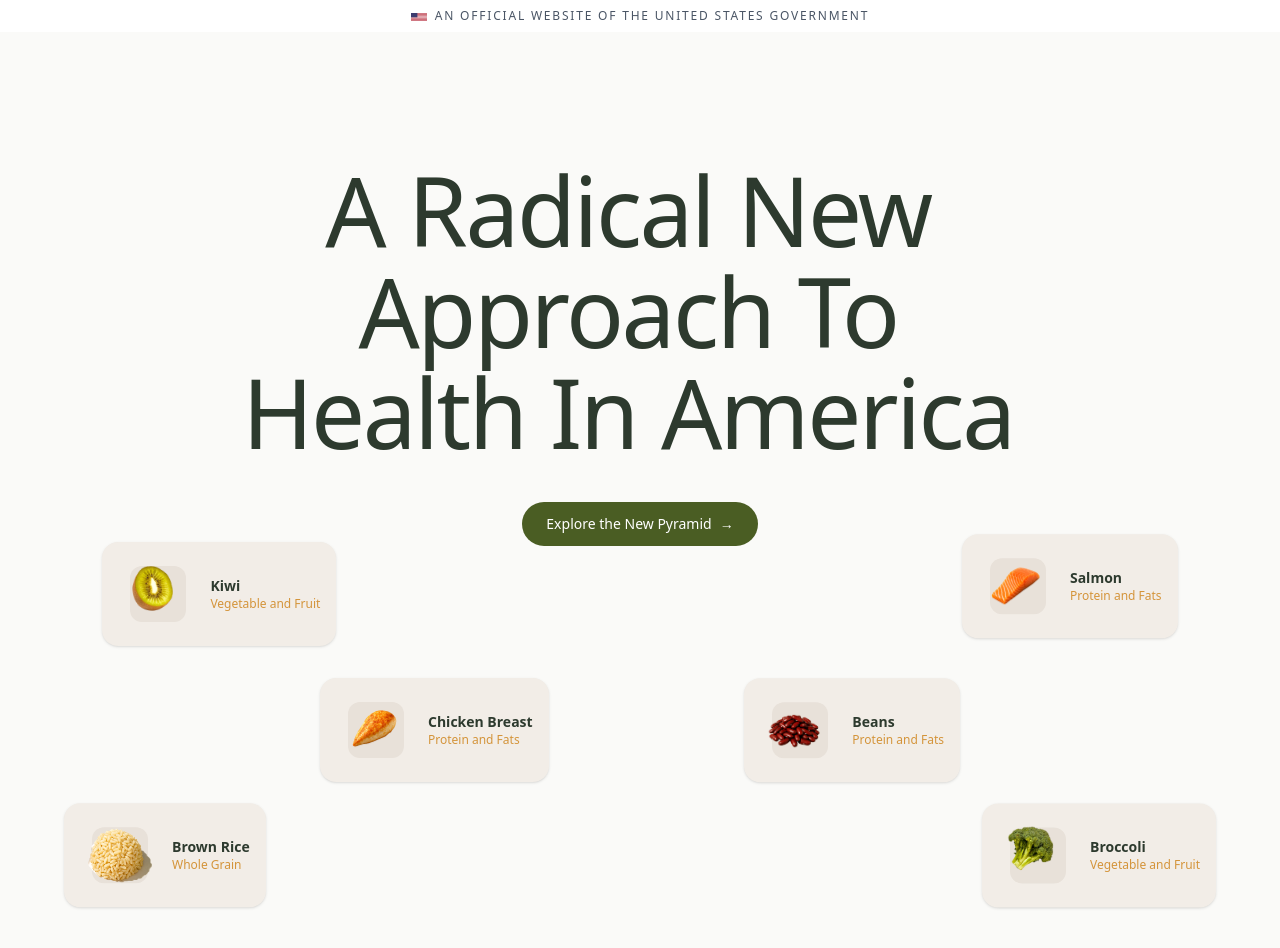
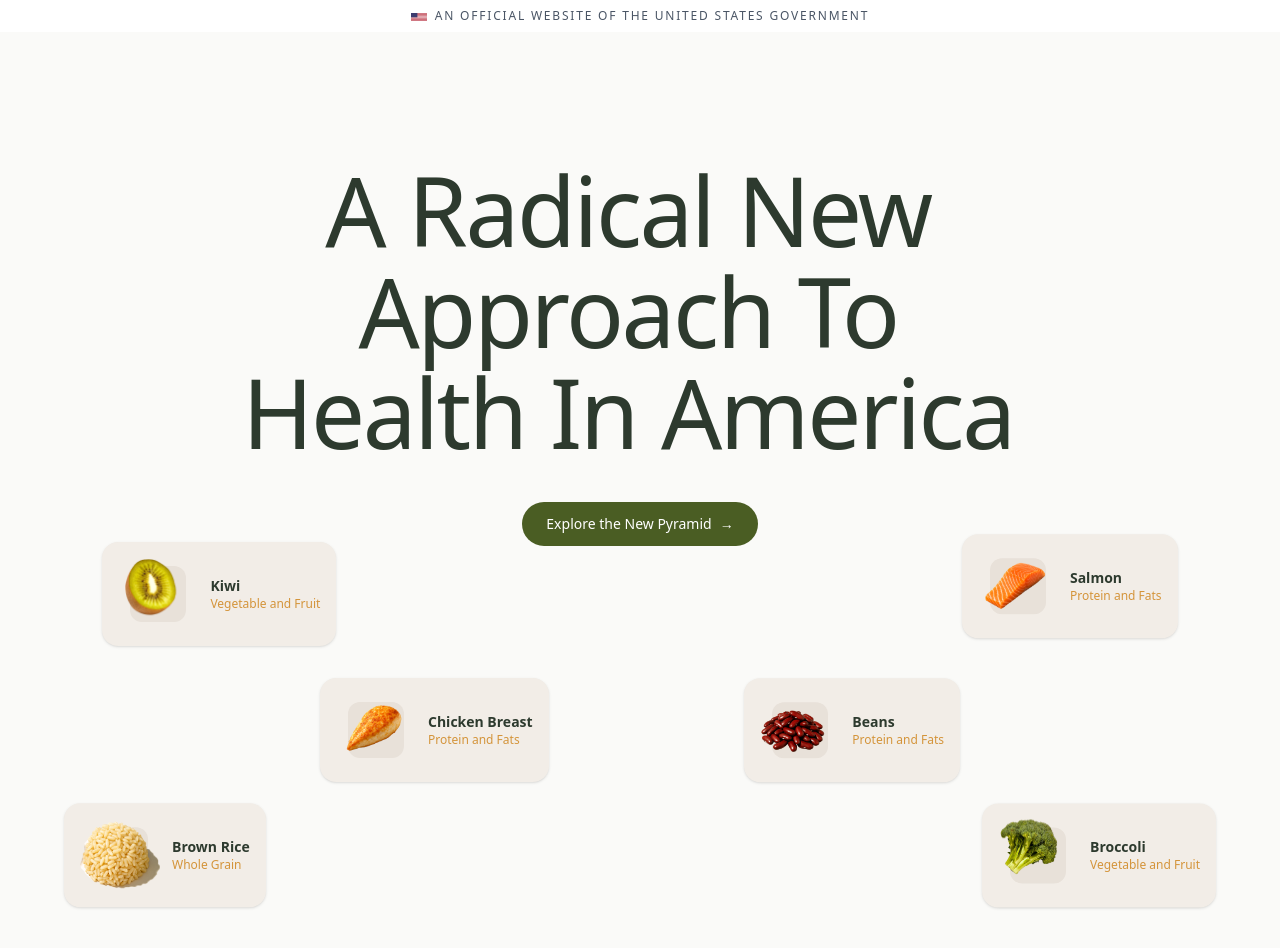
Before and after one commit to jasroopdhingra/food, a Next.js app: page / in a window 1280 px wide. Shown: the top 948 px of the page. Built offline with nearby package versions, Linux system fonts and the light colour scheme; a web font is replaced by a local one.

Commit message:
Fix food image size to fill full 80px container
Made-with: Cursor

```diff
--- a/src/components/FoodCard.tsx
+++ b/src/components/FoodCard.tsx
@@ -47,7 +47,7 @@ export default function FoodCard({
             alt={name}
             width={128}
             height={128}
-            className="absolute inset-0 z-10 m-auto h-16 w-16 object-contain"
+            className="absolute inset-0 z-10 m-auto h-20 w-20 object-contain"
             style={imageScale !== 1 ? { transform: `scale(${imageScale})` } : undefined}
           />
         </div>
```
